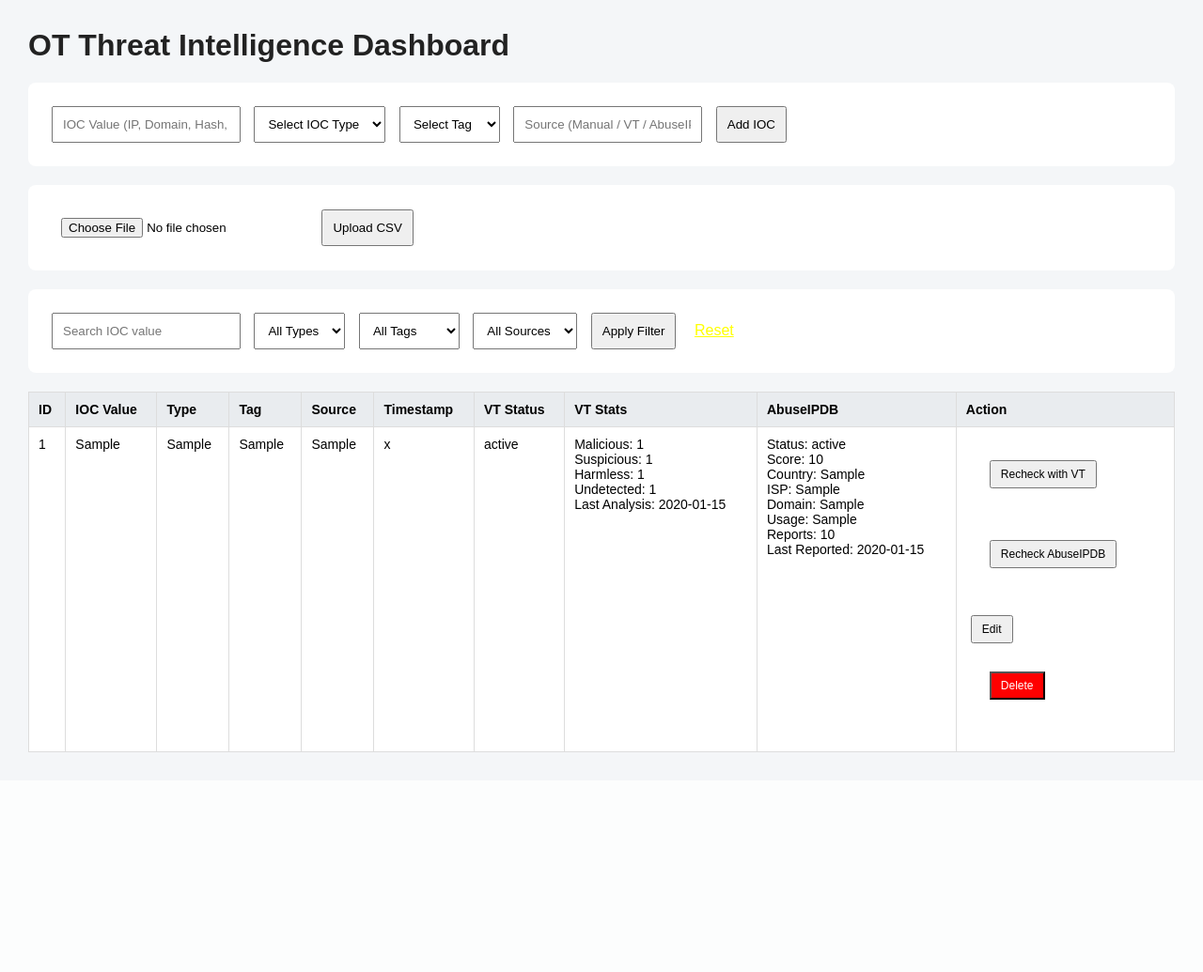
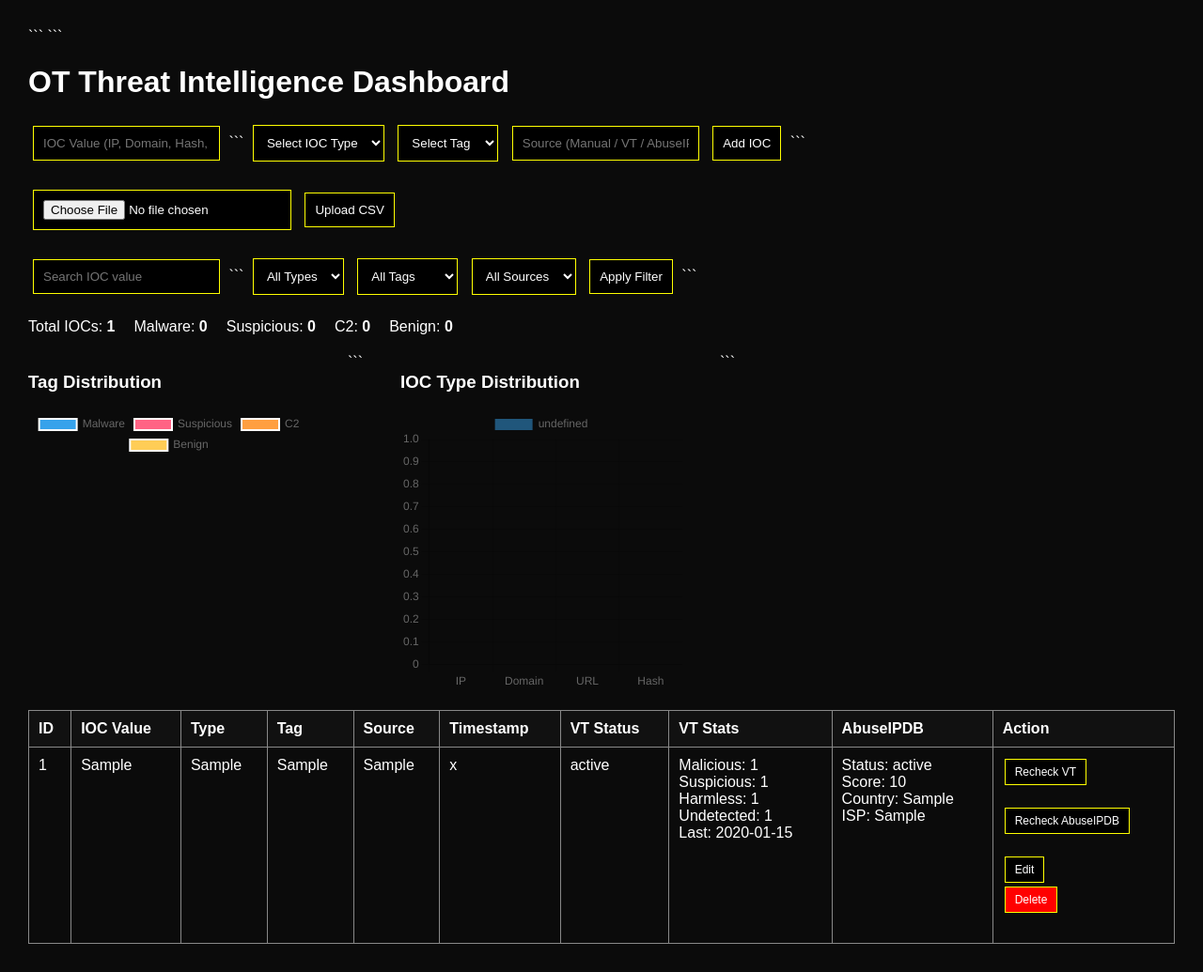
Before and after one commit to musayan01-glitch/ot-threat-intel-dashboard, a Flask app: page / in a window 1280 px wide. Shown: the whole page at 94% size. Before the commit the page ends 801 px from the top, so only its background shows below. Run offline with Flask 3, Linux system fonts and the light colour scheme; tables that the repository leaves empty hold one stand-in row (values such as "Sample post").

Commit message:
Fix dashboard + charts

````diff
--- a/app.py
+++ b/app.py
@@ -63,8 +63,6 @@
             "vt_harmless": self.vt_harmless,
             "vt_undetected": self.vt_undetected,
             "vt_last_analysis_date": self.vt_last_analysis_date,
-
-
             "abuse_status": self.abuse_status,
             "abuse_confidence_score": self.abuse_confidence_score,
             "abuse_country": self.abuse_country,
@@ -73,7 +71,8 @@
             "abuse_usage_type": self.abuse_usage_type,
             "abuse_total_reports": self.abuse_total_reports,
             "abuse_last_reported_at": self.abuse_last_reported_at,
-}
+        }
+
 
 with app.app_context():
     db.create_all()
@@ -87,9 +86,6 @@
 
 
 def encode_url_for_vt(url_value: str) -> str:
-    """
-    VirusTotal URL lookups use a URL-safe base64 identifier without '=' padding.
-    """
     encoded = base64.urlsafe_b64encode(url_value.encode()).decode()
     return encoded.strip("=")
 
@@ -111,14 +107,10 @@
 
 
 def auto_tag_ioc(ioc: IOC):
-    """
-    Update IOC tag automatically based on VirusTotal results.
-    """
     malicious = ioc.vt_malicious or 0
     suspicious = ioc.vt_suspicious or 0
     harmless = ioc.vt_harmless or 0
 
-    # Simple tagging logic
     if malicious >= 5:
         ioc.tag = "Malware"
     elif malicious >= 1:
@@ -174,13 +166,10 @@
 
         elif response.status_code == 404:
             ioc.vt_status = "Not found in VT"
-
         elif response.status_code == 401:
             ioc.vt_status = "Invalid API key"
-
         elif response.status_code == 429:
             ioc.vt_status = "Rate limit hit"
-
         else:
             ioc.vt_status = f"VT error {response.status_code}"
 
@@ -188,6 +177,7 @@
         ioc.vt_status = "Request failed"
 
     db.session.commit()
+
 
 def abuseipdb_headers():
     return {
@@ -249,13 +239,10 @@
 
         elif response.status_code == 401:
             ioc.abuse_status = "Invalid API key"
-
         elif response.status_code == 422:
             ioc.abuse_status = "Invalid IP format"
-
         elif response.status_code == 429:
             ioc.abuse_status = "Rate limit hit"
-
         else:
             ioc.abuse_status = f"AbuseIPDB error {response.status_code}"
 
@@ -263,6 +250,7 @@
         ioc.abuse_status = "Request failed"
 
     db.session.commit()
+
 
 @app.route("/")
 def dashboard():
@@ -283,13 +271,38 @@
         query = query.filter(IOC.tag == filter_tag)
 
     if filter_source:
-        query = query.filter(IOC.source == filter_source)
+        query = query.filter(IOC.source.ilike(f"%{filter_source}%"))
 
     iocs = query.order_by(IOC.id.desc()).all()
+
+    total_iocs = len(iocs)
+
+    tag_counts = {
+        "Malware": 0,
+        "Suspicious": 0,
+        "C2": 0,
+        "Benign": 0
+    }
+
+    type_counts = {
+        "IP": 0,
+        "Domain": 0,
+        "URL": 0,
+        "Hash": 0
+    }
+
+    for ioc in iocs:
+        if ioc.tag in tag_counts:
+            tag_counts[ioc.tag] += 1
+        if ioc.type in type_counts:
+            type_counts[ioc.type] += 1
 
     return render_template(
         "index.html",
         iocs=iocs,
+        total_iocs=total_iocs,
+        tag_counts=tag_counts,
+        type_counts=type_counts,
         search=search,
         filter_type=filter_type,
         filter_tag=filter_tag,
@@ -312,7 +325,6 @@
     db.session.add(new_ioc)
     db.session.commit()
 
-    # Automatic enrichment pipeline
     enrich_ioc_with_vt(new_ioc)
 
     if new_ioc.type.lower() == "ip":
@@ -333,11 +345,13 @@
     iocs = IOC.query.order_by(IOC.id.desc()).all()
     return jsonify([ioc.to_dict() for ioc in iocs])
 
+
 @app.route("/enrich_abuse/<int:ioc_id>", methods=["POST"])
 def enrich_abuse(ioc_id):
     ioc = IOC.query.get_or_404(ioc_id)
     enrich_ioc_with_abuseipdb(ioc)
     return redirect(url_for("dashboard"))
+
 
 @app.route("/delete_ioc/<int:ioc_id>", methods=["POST"])
 def delete_ioc(ioc_id):
@@ -345,6 +359,7 @@
     db.session.delete(ioc)
     db.session.commit()
     return redirect(url_for("dashboard"))
+
 
 @app.route("/edit_ioc/<int:ioc_id>", methods=["GET", "POST"])
 def edit_ioc(ioc_id):
@@ -360,6 +375,7 @@
         return redirect(url_for("dashboard"))
 
     return render_template("edit.html", ioc=ioc)
+
 
 @app.route("/bulk_upload", methods=["POST"])
 def bulk_upload():
@@ -392,7 +408,6 @@
             db.session.add(new_ioc)
             db.session.commit()
 
-            # Automatic enrichment pipeline
             enrich_ioc_with_vt(new_ioc)
 
             if new_ioc.type.lower() == "ip":
@@ -405,4 +420,4 @@
 
 
 if __name__ == "__main__":
-    app.run(debug=True)
+    app.run(host="0.0.0.0", port=5000, debug=True)
--- a/templates/index.html
+++ b/templates/index.html
@@ -1,53 +1,72 @@
 <!DOCTYPE html>
+
 <html>
 <head>
     <title>OT Threat Intelligence Dashboard</title>
+    <script src="https://cdn.jsdelivr.net/npm/chart.js"></script>
+
+```
 <style>
     body {
         font-family: Arial, sans-serif;
         margin: 30px;
-            background: #f4f6f8;
+        background: #0b0b0b;
+        color: #ffffff;
     }
+
     h1 {
-            color: #222;
+        color: #ffffff;
     }
+
     form {
-            background: white;
-            padding: 20px;
-            border-radius: 8px;
         margin-bottom: 20px;
     }
+
     input, select, button {
         padding: 10px;
         margin: 5px;
+        background: #000;
+        color: #fff;
+        border: 1px solid yellow;
     }
+
     table {
         width: 100%;
-            background: white;
         border-collapse: collapse;
-            font-size: 14px;
+        margin-top: 20px;
     }
+
     th, td {
-            border: 1px solid #ddd;
+        border: 1px solid #888;
         padding: 10px;
         text-align: left;
         vertical-align: top;
     }
+
     th {
-            background: #e9ecef;
+        background: #111;
     }
+
     .small-btn {
         padding: 6px 10px;
         font-size: 12px;
+        margin: 2px;
     }
 </style>
+```
+
 </head>
+
 <body>
+
 <h1>OT Threat Intelligence Dashboard</h1>
+
+<!-- ADD IOC -->
 
 <form method="POST" action="/add_ioc">
     <input type="text" name="value" placeholder="IOC Value (IP, Domain, Hash, URL)" required>
 
+```
 <select name="type" required>
     <option value="">Select IOC Type</option>
     <option value="IP">IP</option>
@@ -66,18 +85,25 @@
 </select>
 
 <input type="text" name="source" placeholder="Source (Manual / VT / AbuseIPDB)" required>
+
 <button type="submit">Add IOC</button>
+```
+
 </form>
 
-<form method="POST" action="/bulk_upload" enctype="multipart/form-data" style="margin-top: 20px;">
+<!-- BULK UPLOAD -->
+
+<form method="POST" action="/bulk_upload" enctype="multipart/form-data">
     <input type="file" name="file" accept=".csv" required>
     <button type="submit">Upload CSV</button>
 </form>
 
-    <form method="GET" action="/" style="margin-top: 20px;">
-    <input type="text" name="search" placeholder="Search IOC value"
-           value="{{ search or '' }}">
+<!-- FILTER -->
 
+<form method="GET" action="/">
+    <input type="text" name="search" placeholder="Search IOC value" value="{{ search or '' }}">
+
+```
 <select name="type">
     <option value="">All Types</option>
     <option value="IP" {% if filter_type == "IP" %}selected{% endif %}>IP</option>
@@ -103,8 +129,38 @@
 </select>
 
 <button type="submit">Apply Filter</button>
-    <a href="/" style="margin-left: 10px; color: #ff0;">Reset</a>
+```
+
 </form>
+
+<!-- METRICS -->
+
+<div style="display:flex; gap:20px; margin:20px 0; flex-wrap:wrap;">
+    <div>Total IOCs: <b>{{ total_iocs }}</b></div>
+    <div>Malware: <b>{{ tag_counts['Malware'] }}</b></div>
+    <div>Suspicious: <b>{{ tag_counts['Suspicious'] }}</b></div>
+    <div>C2: <b>{{ tag_counts['C2'] }}</b></div>
+    <div>Benign: <b>{{ tag_counts['Benign'] }}</b></div>
+</div>
+
+<!-- CHARTS -->
+
+<div style="display:flex; gap:40px; flex-wrap:wrap;">
+    <div>
+        <h3>Tag Distribution</h3>
+        <canvas id="tagChart" width="300" height="300"></canvas>
+    </div>
+
+```
+<div>
+    <h3>IOC Type Distribution</h3>
+    <canvas id="typeChart" width="300" height="300"></canvas>
+</div>
+```
+
+</div>
+
+<!-- TABLE -->
 
 <table>
 <tr>
@@ -121,6 +177,7 @@
 </tr>
 
 {% for ioc in iocs %}
+
 <tr>
 <td>{{ ioc.id }}</td>
 <td>{{ ioc.value }}</td>
@@ -129,42 +186,74 @@
 <td>{{ ioc.source }}</td>
 <td>{{ ioc.timestamp }}</td>
 <td>{{ ioc.vt_status or "Not enriched" }}</td>
+
 <td>
-    Malicious: {{ ioc.vt_malicious if ioc.vt_malicious is not none else "-" }}<br>
-    Suspicious: {{ ioc.vt_suspicious if ioc.vt_suspicious is not none else "-" }}<br>
-    Harmless: {{ ioc.vt_harmless if ioc.vt_harmless is not none else "-" }}<br>
-    Undetected: {{ ioc.vt_undetected if ioc.vt_undetected is not none else "-" }}<br>
-    Last Analysis: {{ ioc.vt_last_analysis_date or "-" }}
+Malicious: {{ ioc.vt_malicious or "-" }}<br>
+Suspicious: {{ ioc.vt_suspicious or "-" }}<br>
+Harmless: {{ ioc.vt_harmless or "-" }}<br>
+Undetected: {{ ioc.vt_undetected or "-" }}<br>
+Last: {{ ioc.vt_last_analysis_date or "-" }}
 </td>
+
 <td>
 Status: {{ ioc.abuse_status or "Not enriched" }}<br>
-    Score: {{ ioc.abuse_confidence_score if ioc.abuse_confidence_score is not none else "-" }}<br>
+Score: {{ ioc.abuse_confidence_score or "-" }}<br>
 Country: {{ ioc.abuse_country or "-" }}<br>
-    ISP: {{ ioc.abuse_isp or "-" }}<br>
-    Domain: {{ ioc.abuse_domain or "-" }}<br>
-    Usage: {{ ioc.abuse_usage_type or "-" }}<br>
-    Reports: {{ ioc.abuse_total_reports if ioc.abuse_total_reports is not none else "-" }}<br>
-    Last Reported: {{ ioc.abuse_last_reported_at or "-" }}
+ISP: {{ ioc.abuse_isp or "-" }}
 </td>
+
 <td>
-    <form method="POST" action="/enrich_vt/{{ ioc.id }}" style="margin-bottom: 5px;">
-        <button class="small-btn" type="submit">Recheck with VT</button>
+<form method="POST" action="/enrich_vt/{{ ioc.id }}">
+<button class="small-btn">Recheck VT</button>
 </form>
 
 <form method="POST" action="/enrich_abuse/{{ ioc.id }}">
-        <button class="small-btn" type="submit">Recheck AbuseIPDB</button>
+<button class="small-btn">Recheck AbuseIPDB</button>
 </form>
 
- <a href="/edit_ioc/{{ ioc.id }}">
-        <button class="small-btn">Edit</button>
-    </a>
+<a href="/edit_ioc/{{ ioc.id }}"><button class="small-btn">Edit</button></a>
 
-    <form method="POST" action="/delete_ioc/{{ ioc.id }}"
-          onsubmit="return confirm('Are you sure you want to delete this IOC?');">
-        <button class="small-btn" style="background:red; color:white;">Delete</button>
+<form method="POST" action="/delete_ioc/{{ ioc.id }}">
+<button class="small-btn" style="background:red;">Delete</button>
 </form>
 </td>
+</tr>
 {% endfor %}
 </table>
+
+<!-- CHART SCRIPT -->
+
+<script>
+new Chart(document.getElementById("tagChart"), {
+    type: "pie",
+    data: {
+        labels: ["Malware", "Suspicious", "C2", "Benign"],
+        datasets: [{
+            data: [
+                {{ tag_counts['Malware'] }},
+                {{ tag_counts['Suspicious'] }},
+                {{ tag_counts['C2'] }},
+                {{ tag_counts['Benign'] }}
+            ]
+        }]
+    }
+});
+
+new Chart(document.getElementById("typeChart"), {
+    type: "bar",
+    data: {
+        labels: ["IP", "Domain", "URL", "Hash"],
+        datasets: [{
+            data: [
+                {{ type_counts['IP'] }},
+                {{ type_counts['Domain'] }},
+                {{ type_counts['URL'] }},
+                {{ type_counts['Hash'] }}
+            ]
+        }]
+    }
+});
+</script>
+
 </body>
 </html>
````
Lines whose indentation alone changed are shown as unchanged.
